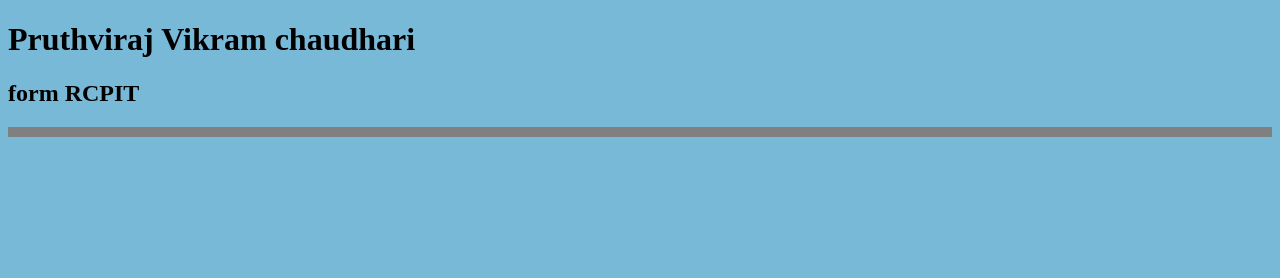
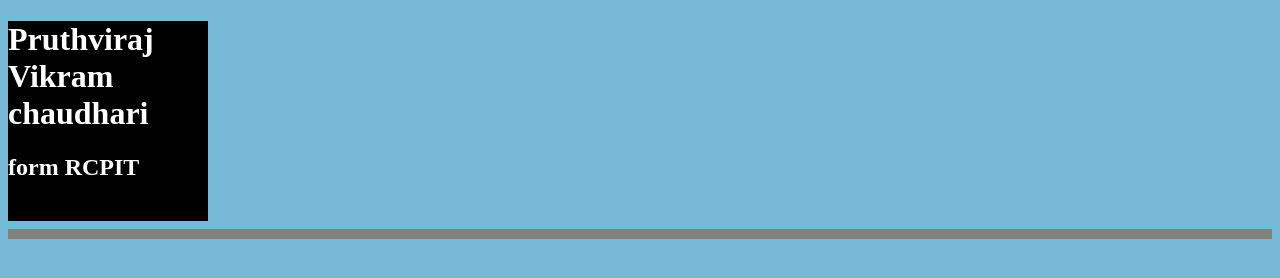
Before and after one commit to Pruthviraj-chaudhari/demo-website, a plain HTML site: page index.html in a window 1280 px wide. Drawn offline with Linux system fonts and the light colour scheme.

Commit message:
added new css division

```diff
--- a/css/syles.css
+++ b/css/syles.css
@@ -1,3 +1,16 @@
 body {
     background-color: rgb(121, 185, 216);
 }
+
+.name {
+    background-color: black;
+    width: 200px;
+    height: 200px;
+    color: white;
+}
+
+div {
+    background-color: blueviolet;
+    width: 100px;
+    height: 100px;
+}
```
